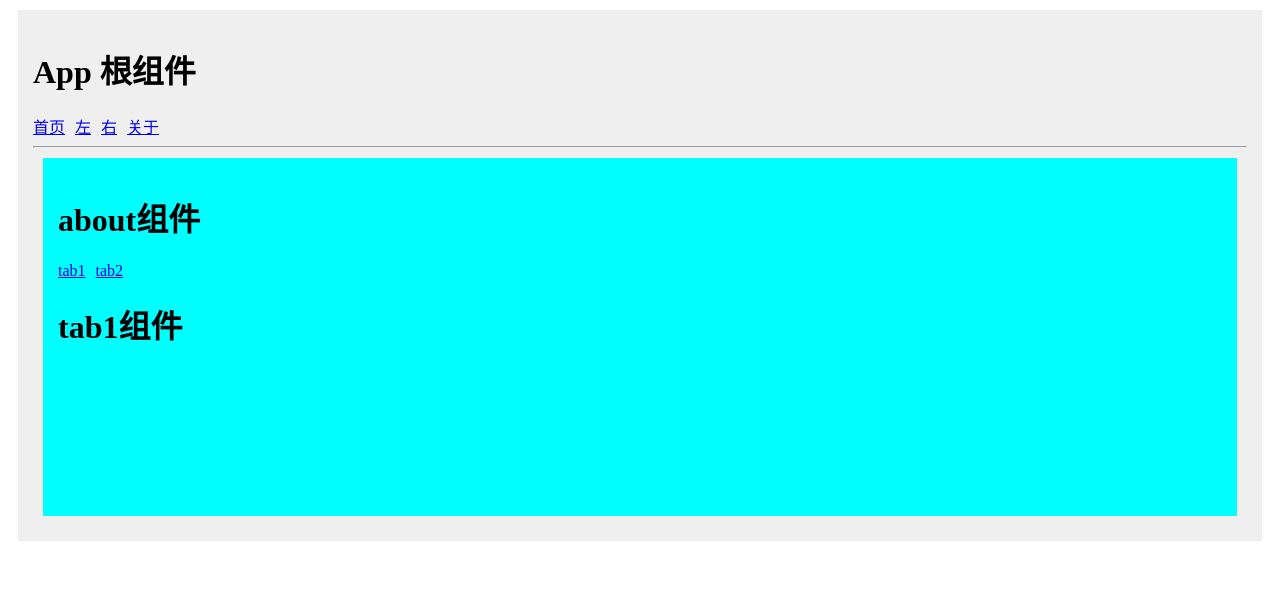
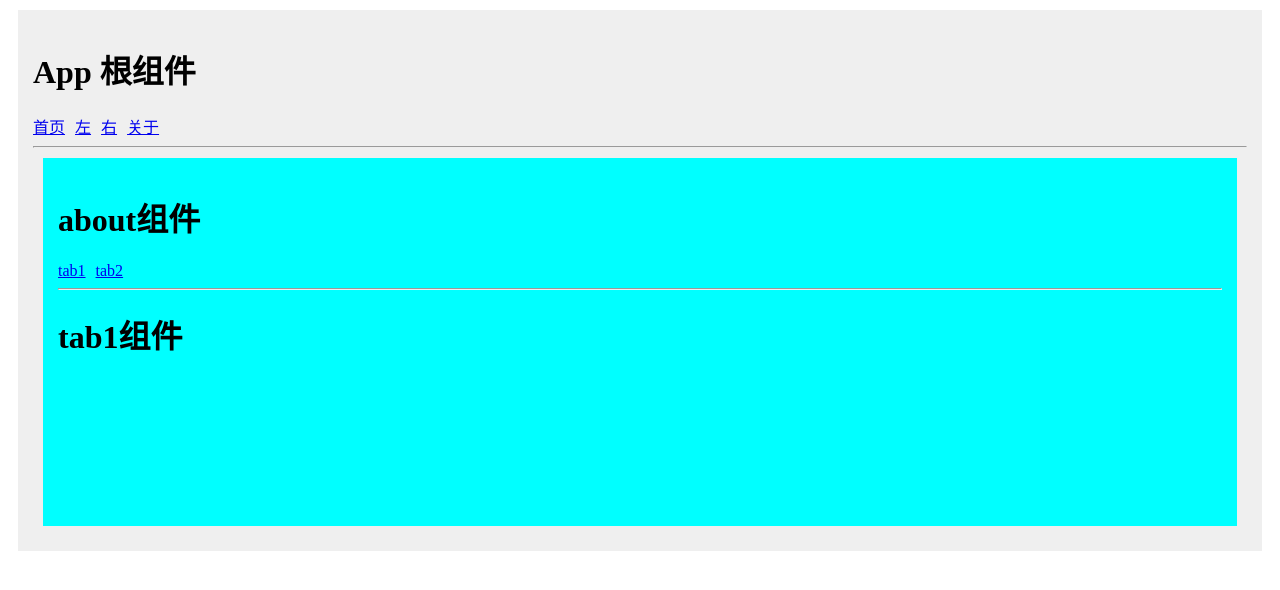
Before and after one commit to co1dzero/project_01, a Vue app: page /#/about/tab1 in a window 1280 px wide. Shown: the top 590 px of the page. Built offline with nearby package versions, Linux system fonts and the light colour scheme.

Commit message:
尝试同步

```diff
--- a/src/components/about.vue
+++ b/src/components/about.vue
@@ -5,7 +5,7 @@
     <!-- 子级路由链接 -->
     <router-link to="/about/tab1">tab1</router-link>
     <router-link to="/about/tab2">tab2</router-link>
-    <!-- <hr /> -->
+    <hr />
 
     <!-- 子级路由占位符 -->
     <router-view></router-view>
```
